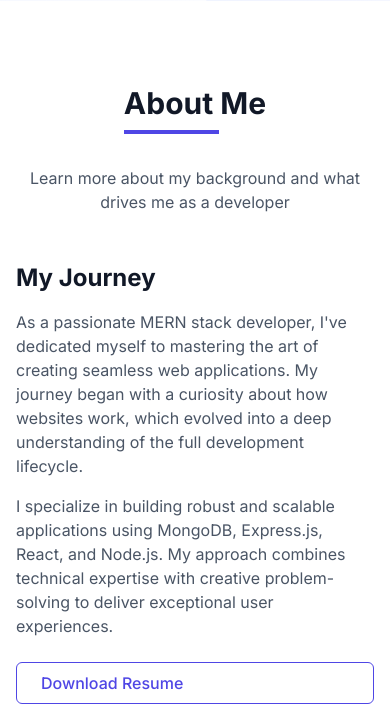
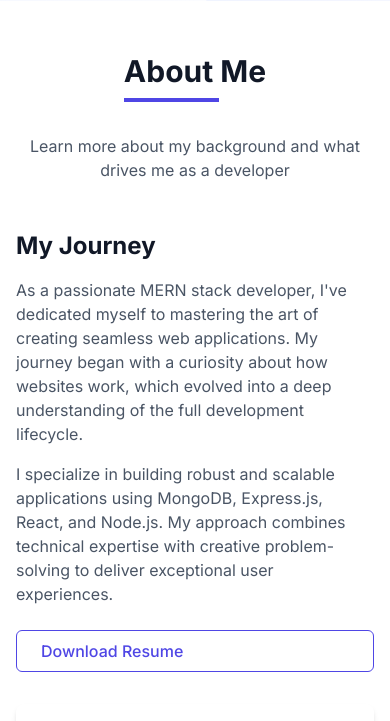
Before and after one commit to sayaliakbar/portfolio, a React (Vite) app in the folder client/: page / in a window 390 px wide. Shown: the part 843-1564 px from the top of the page. Built offline with nearby package versions, Linux system fonts and the light colour scheme; no server answers.

Commit message:
Update Section component styling to adjust padding for improved layout consistency across different screen sizes.

```diff
--- a/client/src/components/Section.jsx
+++ b/client/src/components/Section.jsx
@@ -27,7 +27,9 @@ const Section = ({
   return (
     <section
       id={id}
-      className={`py-20 ${light ? "bg-white" : "bg-gray-50"} ${className}`}
+      className={`py-12 md:py-20 ${
+        light ? "bg-white" : "bg-gray-50"
+      } ${className}`}
     >
       <div className={`container ${containerClassName}`}>
         <Motion.div
```
